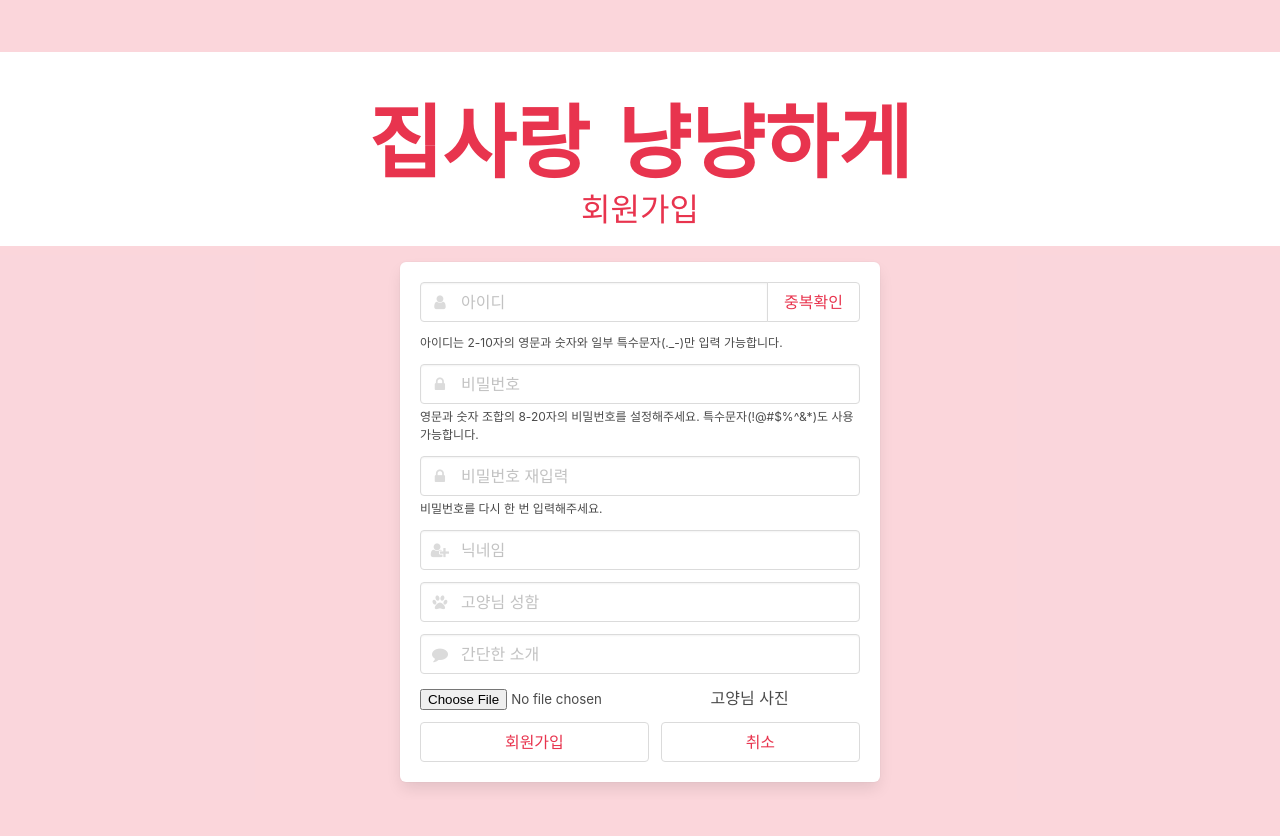
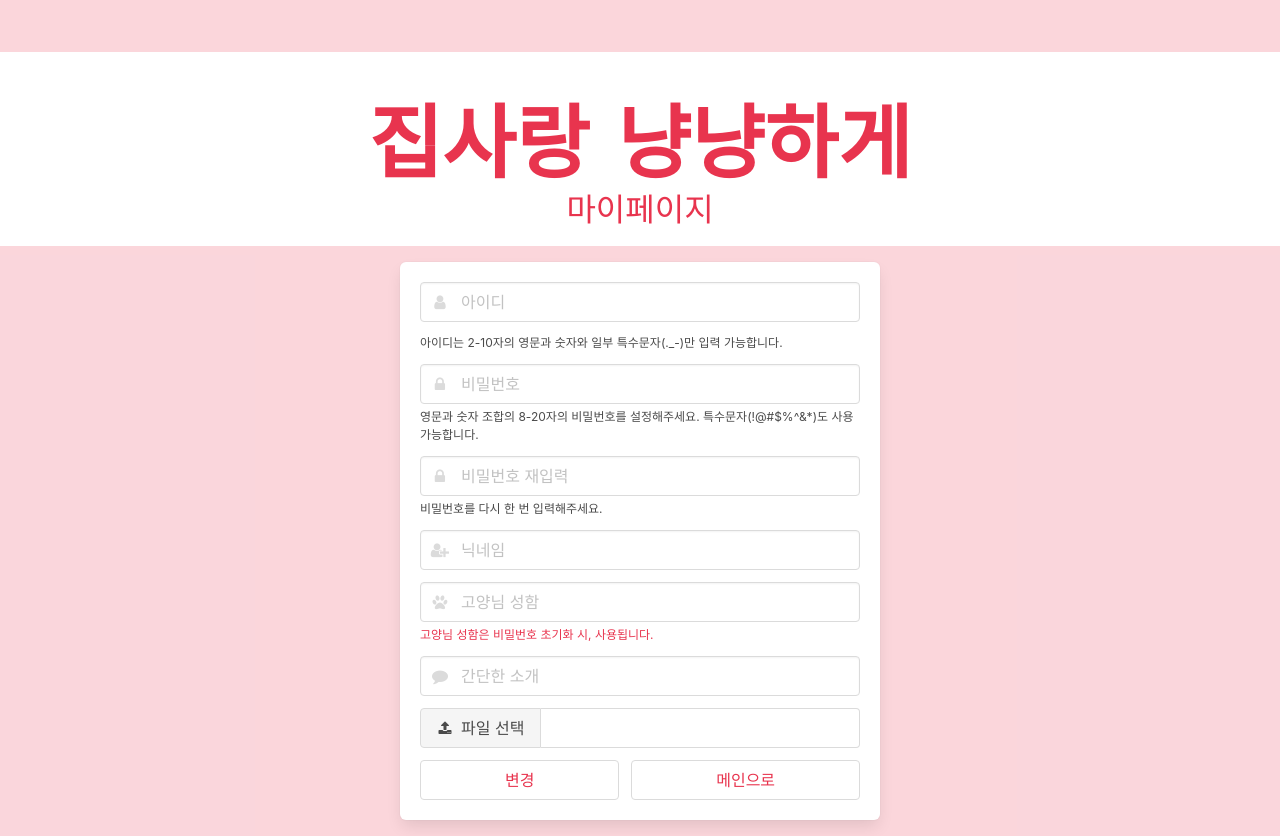
Before and after one commit to Yboda/zipsarang, a Flask app: template templates/user.html in a window 1280 px wide. Before the commit the page ends 788 px from the top, so only its background shows below. Run offline with Flask 2, Linux system fonts and the light colour scheme; the template is opened without the code that fills it, so the values that code supplies are empty; some libraries are stand-ins or nearby versions.

Commit message:
회원정보 수정/ 회원가입 수정본

```diff
--- a/app.py
+++ b/app.py
@@ -1,6 +1,8 @@
 # flask, pymongo, dnspython, PyJWT 설치
 from flask import Flask, render_template, jsonify, request, redirect, url_for
 from pymongo import MongoClient
+
+import os
 
 from werkzeug.utils import secure_filename
 from datetime import datetime, timedelta
@@ -32,10 +34,13 @@ def home():
 @app.route('/sign_up', methods=['GET'])
 def go_sing_up():
     user_token = request.cookies.get('user_token')
-    if user_token is not None:
-        request.cookie.pop('user_token', None)
-        return render_template('login.html')
-    return render_template('user.html', status=True)
+    try:
+        payload = jwt.decode(user_token, SECRET_KEY, algorithms=['HS256'])
+        user_info = db.users.find_one({"user_id": payload["id"]})
+        return redirect(url_for("home"))
+#        return render_template('index.html', user_info=user_info, status=False)
+    except (jwt.ExpiredSignatureError, jwt.exceptions.DecodeError):
+        return render_template('user.html', status=True)
 
 @app.route('/sign_up', methods=['POST'])
 def sign_up():
@@ -49,14 +54,16 @@ def sign_up():
 
     filename = f'file--{mytime}'
 
-    save_to = f'static/{filename}.{extension}'
+    dir = os.path.dirname(os.path.realpath(__file__)).replace('\\', '/') + '/'
+
+    save_to = f'{dir}static/{filename}.{extension}'
     file.save(save_to)
 
     user_id = request.form['user_id']
     password = request.form['password']
     nickname = request.form['nickname']
-    cat_name = request.form['cat_name']
-    intro = request.form['intro']
+    cat_name = request.form.get('cat_name')
+    intro = request.form.get('intro')
 
     pw_hash = hashlib.sha256(password.encode('utf-8')).hexdigest()
 
@@ -79,6 +86,7 @@ def check_dup():
 
 @app.route('/login', methods=['GET'])
 def go_login():
+    user_token = request.cookies.get('user_token')
     return render_template('login.html')
 
 @app.route('/login', methods=['POST'])
@@ -93,7 +101,7 @@ def login():
     if result is not None:
         payload = {
          'id': user_id,
-         'exp': datetime.utcnow() + timedelta(seconds=300)  # 로그인 5분 유지
+         'exp': datetime.utcnow() + timedelta(seconds=3600)  # 로그인 1시간 유지
         }
         token = jwt.encode(payload, SECRET_KEY, algorithm='HS256')
 
@@ -109,10 +117,46 @@ def mypage():
     if user_token is not None:
         payload = jwt.decode(user_token, SECRET_KEY, algorithms=['HS256'])
         user_info = db.users.find_one({"user_id": payload["id"]})
-        print(payload)
+
         return render_template('user.html', user_info=user_info, status=False)
     else:
-        return render_template('index.html', status=True)
+        return redirect(url_for("home"))
+        #return render_template('index.html', status=True)
+
+@app.route('/update_user', methods=['POST'])
+def update_user():
+
+    original = db.users.find_one({'user_id': request.form['user_id']})
+
+    password = request.form.get('password')
+    nickname = request.form.get('nickname')
+    cat_name = request.form.get('cat_name')
+    intro = request.form.get('intro')
+
+    if password is not None:
+        pw_hash = hashlib.sha256(password.encode('utf-8')).hexdigest()
+        db.users.update_one({'user_id': request.form['user_id']}, {'$set': {'password': pw_hash}})
+
+    if original['cat_img'] != request.form['fileName']:
+        file = request.files["file"]
+
+        extension = file.filename.split('.')[-1]
+
+        today = datetime.now()
+        mytime = today.strftime('%Y%m%d%H%M%S')
+
+        filename = f'file--{mytime}'
+
+        dir = os.path.dirname(os.path.realpath(__file__)).replace('\\', '/') + '/'
+
+        save_to = f'{dir}./static/{filename}.{extension}'
+        file.save(save_to)
+
+        db.users.update_one({'user_id': request.form['user_id']}, {'$set': {'cat_img': f'{filename}.{extension}'}})
+
+    db.users.update_one({'user_id': request.form['user_id']}, {'$set': {'nickname': nickname, 'cat_name': cat_name, 'intro': intro}})
+
+    return jsonify({'result': 'success'})
 
 if __name__ == '__main__':
     app.run('0.0.0.0', port=5000, debug=True)
--- /dev/null
+++ b/db.txt
@@ -0,0 +1,6 @@
+collections :
+    1. users { 'user_id', 'password', 'nickname', 'cat_name', 'intro', 'cat_img' }
+    2. posting { 'cat_img', 'desc', 'user_id' }
+    3. comment { 'comment', 'user_id', 'posting_id' }
+    4. likes { 'user_id', 'posting_id' }
+    5. bookmark { 'user_id', 'mid' }
--- a/static/common.js
+++ b/static/common.js
@@ -38,6 +38,24 @@ function sign_up() {
         $("#help-password2").text("비밀번호가 일치합니다.").removeClass("is-danger").addClass("is-success")
     }
 
+    if (nickname == "") {
+        alert("닉네임을 입력해주세요.")
+        $("#input-nickname").focus()
+        return
+    }
+
+    if (cat_name == "") {
+        alert("고양이 이름을 입력해주세요.")
+        $("#input-cat_name").focus()
+        return
+    }
+
+    if (file == "") {
+        alert("고양이 사진을 업로드해주세요.")
+        $("#file").focus()
+        return
+    }
+
     let form_data = new FormData()
 
     form_data.append("file", file)
@@ -59,6 +77,86 @@ function sign_up() {
             window.location.replace("/")
         }
     });
+
+}
+
+function update_user() {
+    let user_id = $("#hidden-user_id").val()
+    let password = $("#input-password").val()
+    let password2 = $("#input-password2").val()
+    let nickname = $("#input-nickname").val()
+    let cat_name = $("#input-cat_name").val()
+    let intro = $("#input-intro").val()
+    let file = $('#file')[0].files[0]
+    let fileName = $('#fileName').val()
+
+    let form_data = new FormData()
+
+    if (password == "" && password2 == ""){
+        if(!confirm("비밀번호 변경 없이 회원 정보를 수정하시겠습니까?"))
+            return
+    } else {
+        if (password == "") {
+            $("#help-password").text("비밀번호를 입력해주세요.").removeClass("is-safe").addClass("is-danger")
+            $("#input-password").focus()
+            return;
+        } else if (!is_password(password)) {
+            $("#help-password").text("비밀번호의 형식을 확인해주세요. 영문과 숫자 필수 포함, 특수문자(!@#$%^&*) 사용가능 8-20자").removeClass("is-safe").addClass("is-danger")
+            $("#input-password").focus()
+            return
+        } else {
+            $("#help-password").text("사용할 수 있는 비밀번호입니다.").removeClass("is-danger").addClass("is-success")
+        }
+        if (password2 == "") {
+            $("#help-password2").text("비밀번호를 입력해주세요.").removeClass("is-safe").addClass("is-danger")
+            $("#input-password2").focus()
+            return;
+        } else if (password2 != password) {
+            $("#help-password2").text("비밀번호가 일치하지 않습니다.").removeClass("is-safe").addClass("is-danger")
+            $("#input-password2").focus()
+            return;
+        } else {
+            $("#help-password2").text("비밀번호가 일치합니다.").removeClass("is-danger").addClass("is-success")
+        }
+
+        form_data.append("password", password)
+    }
+
+    if (nickname == "") {
+        alert("닉네임을 입력해주세요.")
+        $("#input-nickname").focus()
+        return
+    }
+
+    if (cat_name == "") {
+        alert("고양이 이름을 입력해주세요.")
+        $("#input-cat_name").focus()
+        return
+    }
+
+    form_data.append("user_id", user_id)
+    form_data.append("fileName", fileName)
+    form_data.append("file", file)
+    form_data.append("nickname", nickname)
+    form_data.append("cat_name", cat_name)
+    form_data.append("intro", intro)
+
+    $.ajax({
+        type: "POST",
+        url: "/update_user",
+        data: form_data,
+        cache: false,
+        contentType: false,
+        processData: false,
+        success: function (response) {
+            alert("회원정보를 수정하였습니다!")
+            window.location.replace("/")
+        }
+    });
+
+}
+
+function default_password(){
 
 }
 
--- a/templates/user.html
+++ b/templates/user.html
@@ -29,6 +29,25 @@
 
         <script src="{{ url_for('static', filename='common.js') }}"></script>
 
+        <script>
+            window.onload = function (){
+
+                let elements = document.getElementsByClassName("file-select");
+
+                let fileFunction = function() {
+                    alert($('#file').val() + ' 파일이 등록되었습니다.')
+
+                    let split = $('#file').val()
+                    let splitLastValue = split.split('\\').reverse()[0]
+                    $('#fileName').val(splitLastValue)
+                    $('#span-file').text(splitLastValue)
+                };
+
+                for (let i = 0; i < elements.length; i++) {
+                    elements[i].addEventListener('change', fileFunction, false);
+                }
+            }
+        </script>
         <style>
             body {
                 background-color: RGBA(232, 52, 78, 0.2);
@@ -61,7 +80,11 @@
         <section class="hero is-white">
             <div class="hero-body has-text-centered" style="padding-bottom:1rem;margin:auto;">
                 <a href="#" onclick="go_main()"><h1 class="title is-sparta">집사랑 냥냥하게</h1></a>
-                <h3 class="subtitle is-sparta">회원가입</h3>
+                {% if status %}
+                    <h3 class="subtitle is-sparta">회원가입</h3>
+                {% else %}
+                    <h3 class="subtitle is-sparta">마이페이지</h3>
+                {% endif %}
             </div>
         </section>
         <section class="section">
@@ -72,12 +95,15 @@
                             <div class="content">
                                 <div class="field has-addons">
                                     <div class="control has-icons-left" style="width:100%">
-                                        <input id="input-user_id" class="input" type="text" placeholder="아이디">
+                                        <input id="input-user_id" class="input" type="text" placeholder="아이디" {% if status is sameas false %} readonly value="{{ user_info.user_id }}"{% endif %}>
+                                        <input id="hidden-user_id" class="input" type="hidden" placeholder="아이디" {% if status is sameas false %} value="{{ user_info.user_id }}"{% endif %}>
                                         <span class="icon is-small is-left"><i class="fa fa-user"></i></span>
                                     </div>
+                                    {% if status %}
                                     <div id="btn-check-dup" class="control">
                                         <button class="button is-sparta" onclick="check_dup()">중복확인</button>
                                     </div>
+                                    {% endif %}
                                 </div>
                                 <p id="help-id" class="help is-loading">아이디는 2-10자의 영문과 숫자와 일부 특수문자(._-)만 입력 가능합니다.</p>
                                 <p id="help-id-login" class="help is-danger"></p>
@@ -100,37 +126,59 @@
                                 <div class="field">
                                     <div class="control has-icons-left" style="width:100%">
                                         <input id="input-nickname" class="input" type="text"
-                                               placeholder="닉네임">
+                                               placeholder="닉네임" {% if status is sameas false %} value="{{ user_info.nickname }}" {% endif %}>
                                         <span class="icon is-small is-left"><i class="fa fa-user-plus"></i></span>
                                     </div>
                                 </div>
                                 <div class="field">
                                     <div class="control has-icons-left" style="width:100%">
                                         <input id="input-cat_name" class="input" type="text"
-                                               placeholder="고양님 성함">
+                                               placeholder="고양님 성함" {% if status is sameas false %} value="{{ user_info.cat_name }}" {% endif %}>
                                         <span class="icon is-small is-left"><i class="fa fa-paw"></i></span>
+                                        <p class="help is-sparta">고양님 성함은 비밀번호 초기화 시, 사용됩니다.</p>
                                     </div>
                                 </div>
                                 <div class="field">
                                     <div class="control has-icons-left" style="width:100%">
                                         <input id="input-intro" class="input" type="text"
-                                               placeholder="간단한 소개">
+                                               placeholder="간단한 소개" {% if status is sameas false %} value="{{ user_info.intro }}" {% endif %}>
                                         <span class="icon is-small is-left"><i class="fa fa-comment"></i></span>
                                     </div>
                                 </div>
-                                <div class="custom-file">
-                                    <input type="file" class="custom-file-input" id="file">
+                                <div class="file has-name">
+                                    <label class="file-label" style="width:100%">
+                                        <input id="file" class="file-input file-select" type="file"
+                                               name="file">
+                                        <span class="file-cta">
+                                            <span class="file-icon"><i class="fa fa-upload"></i></span>
+                                            <span class="file-label">파일 선택</span>
+                                        </span>
+                                        <span id="span-file" class="file-name" style="width:100%;max-width:100%">{% if status is sameas false %} {{ user_info.cat_img }} {% endif %}</span>
+                                        <input type="hidden" id="fileName" {% if status is sameas false %} value="{{ user_info.cat_img }}" {% endif %}>
+                                    </label>
+                                </div>
+                                <!--<div class="custom-file">
+                                    <input type="file" class="custom-file-input" id="file" {% if status is sameas flase %} value="{{ user_info.cat_img }}" {% endif %}>
                                     <label class="custom-file-label" for="file">고양님 사진</label>
-                                </div>
+                                </div>-->
                             </div>
                             <nav class="level is-mobile">
+                                {% if status %}
                                 <button class="level-item button is-sparta" onclick="sign_up()">
                                     회원가입
                                 </button>
+                                {% else %}
+                                <button class="level-item button is-sparta" onclick="update_user()">
+                                    변경
+                                </button>
+                                {% endif %}
                                 <button class="level-item button is-sparta is-outlined" onclick="go_main()">
-                                    취소
+                                    메인으로
                                 </button>
                             </nav>
+                            {% if status is sameas false %}
+                            <p><span class="is-sparta">주의! </span>비밀번호는 입력 시에만 변경됩니다.</p>
+                            {% endif %}
                         </div>
                     </article>
                 </div>
```
Also changed, not shown: templates/login.html (+8 -0 lines), static/file--20220921035055.jpg (added), static/file--20220921035127.jpg (added), static/file--20220921085415.jpg (added), static/file--20220921085821.jpg (added), static/file--20220921103248.jpg (added), static/logo.jpg.
